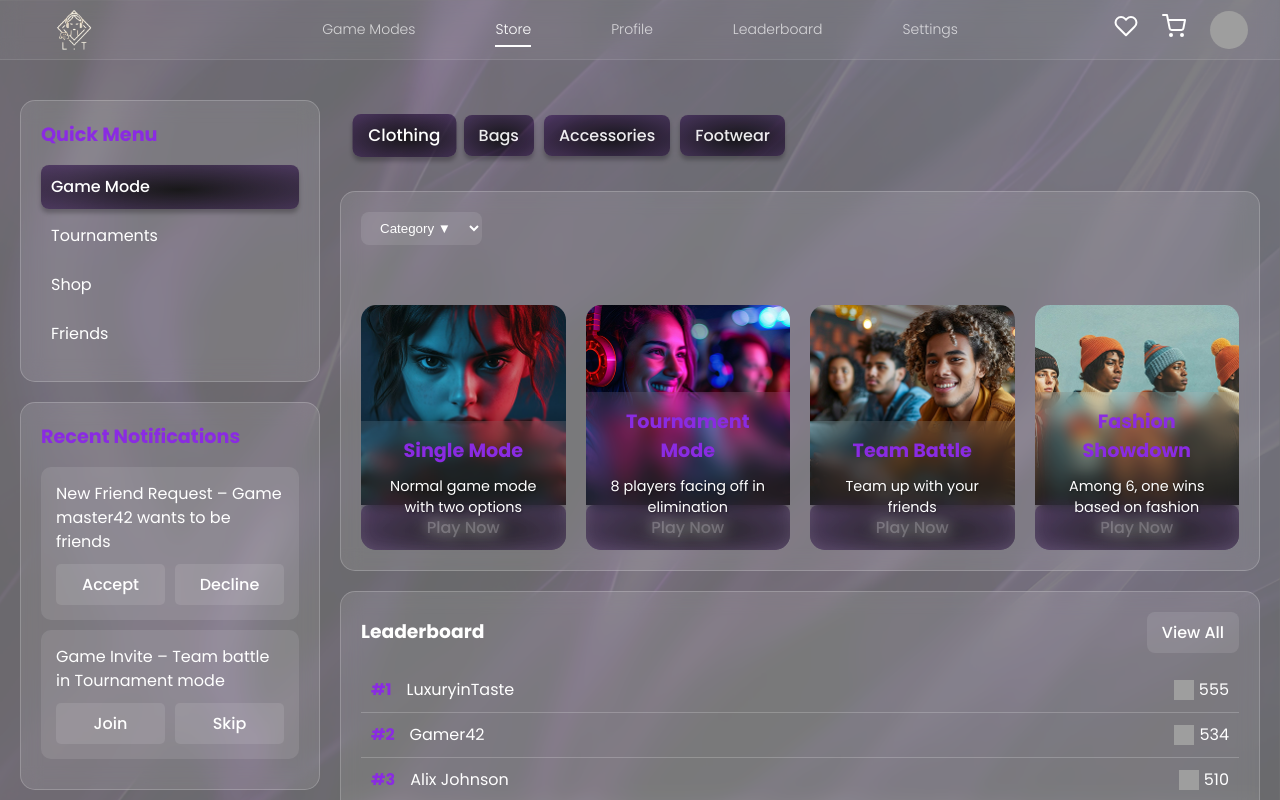
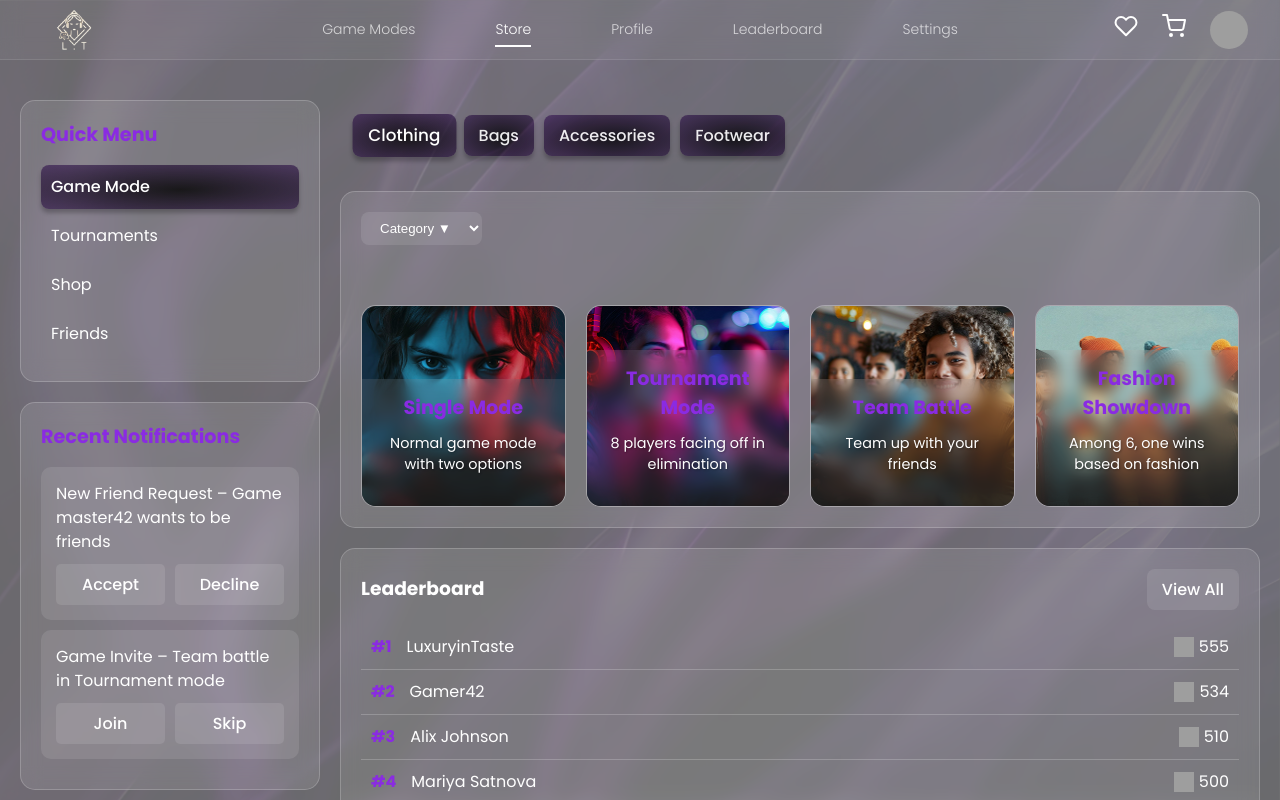
Before and after one commit to luxuryintaste-LIT/lit-ecommerce-backend, a React (Vite) app: page /game-modes in a window 1280 px wide. Shown: the top 800 px of the page. Built offline with nearby package versions, Linux system fonts and the light colour scheme; grey boxes are pictures that could not be loaded.

Commit message:
changes fixed

```diff
--- a/src/pages/GameModesPage.jsx
+++ b/src/pages/GameModesPage.jsx
@@ -147,7 +147,6 @@ const GameModesPage = () => {
                     <h3>{mode.title}</h3>
                     <p>{mode.description}</p>
                   </div>
-                  <button className="play-now-btn">Play Now</button>
                 </div>
               ))}
             </div>
--- a/src/styles/GameModesPage.css
+++ b/src/styles/GameModesPage.css
@@ -181,6 +181,7 @@
   position: relative;
   background: var(--glass-bg);
   backdrop-filter: blur(10px);
+  border: 1px solid var(--glass-border);
   border-radius: 15px;
   padding: 0;
   transition: all 0.3s ease;
@@ -195,8 +196,6 @@
   box-shadow: var(--neon-glow);
 }
 
-.card-content {}
-
 .card-image {
   width: 100%;
   height: 200px;
@@ -207,6 +206,10 @@
   width: 100%;
   height: 100%;
   object-fit: cover;
+}
+
+.card-content {
+  padding: 15px;
 }
 
 .game-mode-card h3 {
@@ -224,6 +227,7 @@
 .play-now-btn {
   width: 100%;
   padding: 10px;
+  margin-top: 10px;
   border: none;
   border-radius: 8px;
   background: radial-gradient(309.68% 308.36% at 53.98% 55.95%, rgba(0, 0, 0, 0.80) 0%, rgba(147, 51, 234, 0.40) 50%);
```
